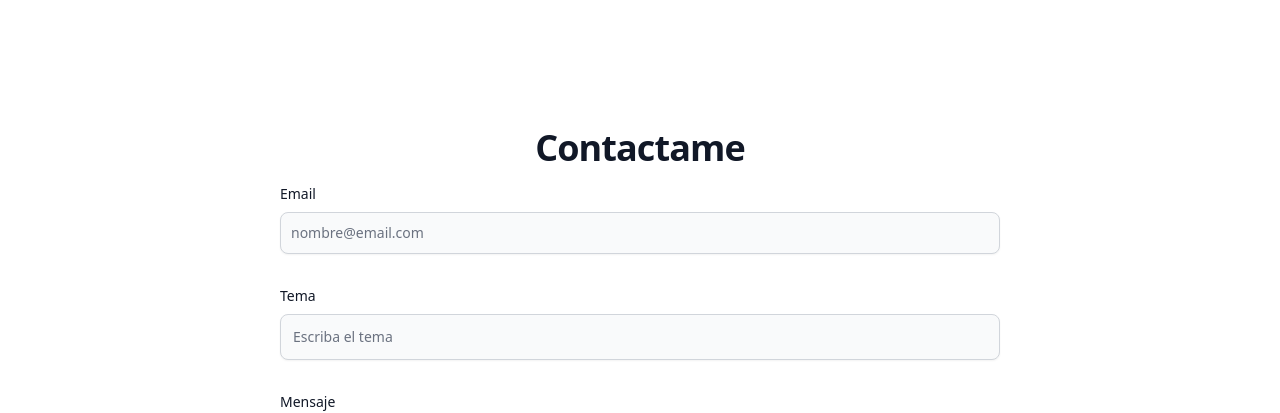
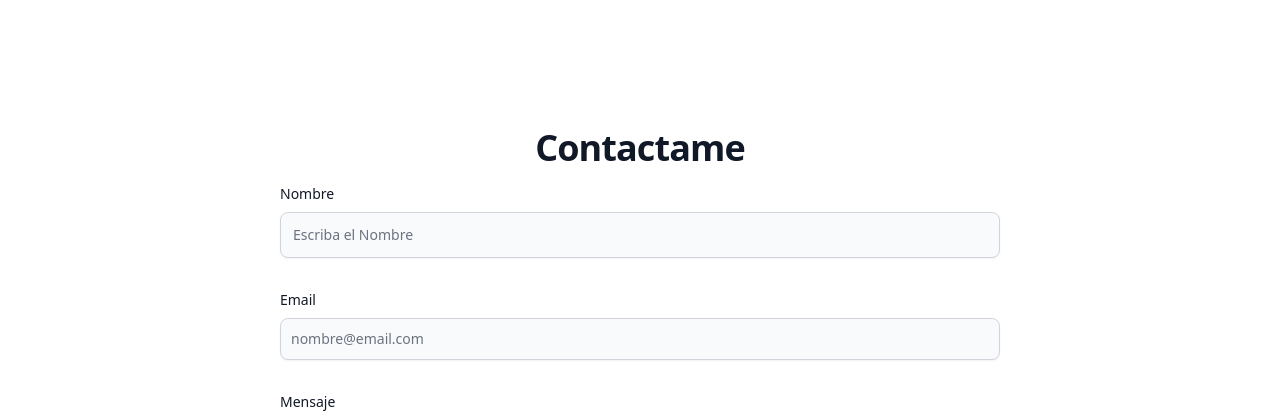
Before and after one commit to fredyvaron/Portafolio, a React (Vite) app: page / in a window 1280 px wide. Shown: the part 2777-3190 px from the top of the page. Built offline with nearby package versions, Linux system fonts and the light colour scheme; no server answers.

Commit message:
add send message

```diff
--- a/package.json
+++ b/package.json
@@ -9,7 +9,9 @@
     "preview": "vite preview"
   },
   "dependencies": {
+    "@emailjs/browser": "^3.6.2",
     "@heroicons/react": "^1.0.6",
+    "dotenv": "^16.0.1",
     "emailjs-com": "^3.2.0",
     "flowbite": "^1.5.2",
     "flowbite-react": "^0.1.6",
@@ -18,7 +20,8 @@
     "react-dom": "^18.2.0",
     "react-icons": "^4.4.0",
     "react-router-dom": "^6.3.0",
-    "react-scroll": "^1.8.7"
+    "react-scroll": "^1.8.7",
+    "sweetalert2": "^11.4.28"
   },
   "devDependencies": {
     "@types/react": "^18.0.17",
--- a/src/Component/Contacteme.jsx
+++ b/src/Component/Contacteme.jsx
@@ -1,31 +1,105 @@
-import React from 'react'
+import React, { useRef } from "react";
+import emailjs from "@emailjs/browser";
+import Swal from 'sweetalert2'
+function Contacteme() {
+  const form = useRef();
+console.log( import.meta.env.VITE_APP_USER_ID)
+  const sendEmail = (e) => {
+    e.preventDefault();
 
-function Contacteme() {
+    emailjs
+      .sendForm(
+        import.meta.env.VITE_APP_SERVICE_ID,
+        import.meta.env.VITE_APP_TEMPLATE_ID,
+        form.current,
+        import.meta.env.VITE_APP_USER_ID
+      )
+      .then(function(response) {
+        Swal.fire(
+          'Se Envio El Mensaje!',
+          'Pronto estaremos en contacto!',
+          'success'
+        )
+        console.log('SUCCESS!', response.status, response.text);
+     }, function(error) {
+      Swal.fire({
+        icon: 'error',
+        title: 'Oops...',
+        text: 'Ocurrio un error',
+
+      })
+        console.log('FAILED...', error);
+     });
+     e.target.reset()
+  };
   return (
     <div name="contactame">
       <section className="bg-white dark:bg-gray-900">
-  <div className="py-8 px-4 mx-auto max-w-screen-md lg:py-16 lg:px-6" >
-      <h2 className="mb-4 text-4xl tracking-tight font-extrabold text-center text-gray-900 dark:text-white">Contactame</h2>
+        <div className="py-8 px-4 mx-auto max-w-screen-md lg:py-16 lg:px-6">
+          <h2 className="mb-4 text-4xl tracking-tight font-extrabold text-center text-gray-900 dark:text-white">
+            Contactame
+          </h2>
 
-      <form action="#" className="space-y-8">
+          <form ref={form} onSubmit={sendEmail} className="space-y-8">
             <div>
-              <label htmlFor="email" className="block mb-2 text-sm font-medium text-gray-900 dark:text-gray-300">Email</label>
-              <input type="email" id="email" className="shadow-sm bg-gray-50 border border-gray-300 text-gray-900 text-sm rounded-lg focus:ring-primary-500 focus:border-primary-500 block w-full p-2.5 dark:bg-gray-700 dark:border-gray-600 dark:placeholder-gray-400 dark:text-white dark:focus:ring-primary-500 dark:focus:border-primary-500 dark:shadow-sm-light" placeholder="nombre@email.com" required/>
+              <label
+                htmlFor="subject"
+                className="block mb-2 text-sm font-medium text-gray-900 dark:text-gray-300"
+              >
+                Nombre
+              </label>
+              <input
+                type="text"
+                id="subject"
+                className="block p-3 w-full text-sm text-gray-900 bg-gray-50 rounded-lg border border-gray-300 shadow-sm focus:ring-primary-500 focus:border-primary-500 dark:bg-gray-700 dark:border-gray-600 dark:placeholder-gray-400 dark:text-white dark:focus:ring-primary-500 dark:focus:border-primary-500 dark:shadow-sm-light"
+                placeholder="Escriba el Nombre"
+                name="user_name"
+                required
+              />
             </div>
             <div>
-              <label htmlFor="subject" className="block mb-2 text-sm font-medium text-gray-900 dark:text-gray-300">Tema</label>
-              <input type="text" id="subject" className="block p-3 w-full text-sm text-gray-900 bg-gray-50 rounded-lg border border-gray-300 shadow-sm focus:ring-primary-500 focus:border-primary-500 dark:bg-gray-700 dark:border-gray-600 dark:placeholder-gray-400 dark:text-white dark:focus:ring-primary-500 dark:focus:border-primary-500 dark:shadow-sm-light" placeholder="Escriba el tema" required/>
+              <label
+                htmlFor="email"
+                className="block mb-2 text-sm font-medium text-gray-900 dark:text-gray-300"
+              >
+                Email
+              </label>
+              <input
+                type="email"
+                id="email"
+                className="shadow-sm bg-gray-50 border border-gray-300 text-gray-900 text-sm rounded-lg focus:ring-primary-500 focus:border-primary-500 block w-full p-2.5 dark:bg-gray-700 dark:border-gray-600 dark:placeholder-gray-400 dark:text-white dark:focus:ring-primary-500 dark:focus:border-primary-500 dark:shadow-sm-light"
+                placeholder="nombre@email.com"
+                name="user_email"
+                required
+              />
             </div>
+
             <div className="sm:col-span-2">
-              <label htmlFor="message" className="block mb-2 text-sm font-medium text-gray-900 dark:text-gray-400">Mensaje</label>
-              <textarea id="message" rows="6" className="block p-2.5 w-full text-sm text-gray-900 bg-gray-50 rounded-lg shadow-sm border border-gray-300 focus:ring-primary-500 focus:border-primary-500 dark:bg-gray-700 dark:border-gray-600 dark:placeholder-gray-400 dark:text-white dark:focus:ring-primary-500 dark:focus:border-primary-500" placeholder="Deje un Comentario..."></textarea>
+              <label
+                htmlFor="message"
+                className="block mb-2 text-sm font-medium text-gray-900 dark:text-gray-400"
+              >
+                Mensaje
+              </label>
+              <textarea
+                id="message"
+                rows="6"
+                className="block p-2.5 w-full text-sm text-gray-900 bg-gray-50 rounded-lg shadow-sm border border-gray-300 focus:ring-primary-500 focus:border-primary-500 dark:bg-gray-700 dark:border-gray-600 dark:placeholder-gray-400 dark:text-white dark:focus:ring-primary-500 dark:focus:border-primary-500"
+                placeholder="Deje un Comentario..."
+                name="message"
+              ></textarea>
             </div>
-          <button type="submit" className="py-3 px-5 text-sm font-medium text-center text-white rounded-lg bg-primary-700 sm:w-fit hover:bg-primary-800 focus:ring-4 focus:outline-none focus:ring-primary-300 dark:bg-primary-600 dark:hover:bg-primary-700 dark:focus:ring-primary-800">Enviar Mensaje</button>
+            <button
+              type="submit"
+              className="py-3 px-5 text-sm font-medium text-center text-white rounded-lg bg-primary-700 sm:w-fit hover:bg-primary-800 focus:ring-4 focus:outline-none focus:ring-primary-300 dark:bg-primary-600 dark:hover:bg-primary-700 dark:focus:ring-primary-800"
+            >
+              Enviar Mensaje
+            </button>
           </form>
         </div>
       </section>
     </div>
-  )
+  );
 }
 
-export default Contacteme
+export default Contacteme;
--- a/src/Component/Foote.jsx
+++ b/src/Component/Foote.jsx
@@ -7,18 +7,18 @@ import Cv from "../assets/Footer/CV-FredyAlbertoVaron-FullStackDeveloper (1).pdf
 function Foote() {
   return (
     <div>
-      <footer class="p-4 bg-white rounded-lg shadow md:flex md:items-center md:justify-between md:p-6 dark:bg-gray-800">
-    <span class="text-sm text-gray-500 sm:text-center dark:text-gray-400">© 2022 <a href="/" class="hover:underline">Fredy Alberto™</a>
+      <footer className="p-4 bg-white rounded-lg shadow md:flex md:items-center md:justify-between md:p-6 dark:bg-gray-800">
+    <span className="text-sm text-gray-500 sm:text-center dark:text-gray-400">© 2022 <a href="/" className="hover:underline">Fredy Alberto™</a>
     </span>
-    <ul class="flex flex-wrap items-end mt-3 space-x-6  text-sm text-gray-500 dark:text-gray-400 sm:mt-0">
+    <ul className="flex flex-wrap items-end mt-3 space-x-6  text-sm text-gray-500 dark:text-gray-400 sm:mt-0">
         <li>
-            <a href="https://www.linkedin.com/in/fredyalbertovaronguzman/" target={'_blank'}class="mr-8 hover:underline md:mr-6 "> <img className='w-8 h-8 rounded-md hover:bg-blue-300' src={Linkedinsvg} draggable="false"/></a>
+            <a href="https://www.linkedin.com/in/fredyalbertovaronguzman/" target={'_blank'}className="mr-8 hover:underline md:mr-6 "> <img className='w-8 h-8 rounded-md hover:bg-blue-300' src={Linkedinsvg} draggable="false"/></a>
         </li>
         <li>
-            <a href="https://github.com/fredyvaron" target={'_blank'}class="mr-4 hover:underline md:mr-6"><img className='w-8 h-8 rounded-full hover:bg-blue-300' src={Githubsvg} draggable="false"/></a>
+            <a href="https://github.com/fredyvaron" target={'_blank'}className="mr-4 hover:underline md:mr-6"><img className='w-8 h-8 rounded-full hover:bg-blue-300' src={Githubsvg} draggable="false"/></a>
         </li>
         <li>
-            <a href={Cv} target={'_blank'}class="mr-4 hover:underline md:mr-6"><img className='w-8 h-8 rounded-full hover:bg-blue-300' src={Curriculosvg} draggable="false"/></a>
+            <a href={Cv} target={'_blank'}className="mr-4 hover:underline md:mr-6"><img className='w-8 h-8 rounded-full hover:bg-blue-300' src={Curriculosvg} draggable="false"/></a>
         </li>
 
     </ul>
--- a/src/Component/Nav.jsx
+++ b/src/Component/Nav.jsx
@@ -25,7 +25,7 @@ function Nav() {
               fill="currentColor"
             >
               <path d="M17.293 13.293A8 8 0 016.707 2.707a8.001 8.001 0 1010.586 10.586z" />
-            </svg>:<svg class="w-6 h-6" fill="none" stroke="currentColor" viewBox="0 0 24 24" xmlns="http://www.w3.org/2000/svg"><path stroke-linecap="round" stroke-linejoin="round" stroke-width="2" d="M12 3v1m0 16v1m9-9h-1M4 12H3m15.364 6.364l-.707-.707M6.343 6.343l-.707-.707m12.728 0l-.707.707M6.343 17.657l-.707.707M16 12a4 4 0 11-8 0 4 4 0 018 0z"></path></svg>}
+            </svg>:<svg className="w-6 h-6" fill="none" stroke="currentColor" viewBox="0 0 24 24" xmlns="http://www.w3.org/2000/svg"><path stroke-linecap="round" stroke-linejoin="round" stroke-width="2" d="M12 3v1m0 16v1m9-9h-1M4 12H3m15.364 6.364l-.707-.707M6.343 6.343l-.707-.707m12.728 0l-.707.707M6.343 17.657l-.707.707M16 12a4 4 0 11-8 0 4 4 0 018 0z"></path></svg>}
           </Button>
           <Navbar.Toggle />
         </div>
```
Also changed, not shown: 1 other file (tests, documents, lock files or other folders). Lines whose indentation alone changed are shown as unchanged.
